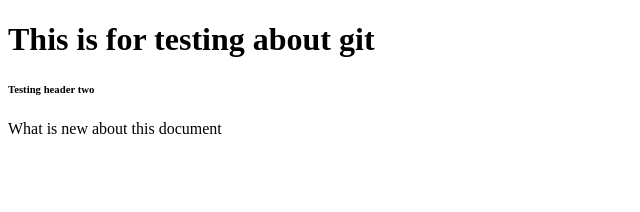
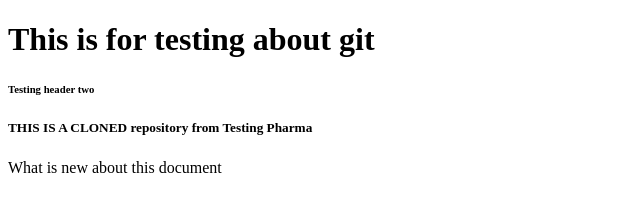
Before and after one commit to EldaNeam2021/TestingPharma, a plain HTML site: page index.html in a window 1280 px wide. Shown: the whole page, without its empty margins (0-640 px from the left). Drawn offline with Linux system fonts and the light colour scheme.

Commit message:
Clone repository
Cloned repository in the local machine, testing pharma

```diff
--- a/index.html
+++ b/index.html
@@ -8,6 +8,7 @@
   <body>
     <h1>This is for testing about git</h1>
     <h6>Testing header two</h6>
+    <h5>THIS IS A CLONED repository from Testing Pharma</h5>
     <p>What is new about this document</p>
   </body>
 </html>
```
